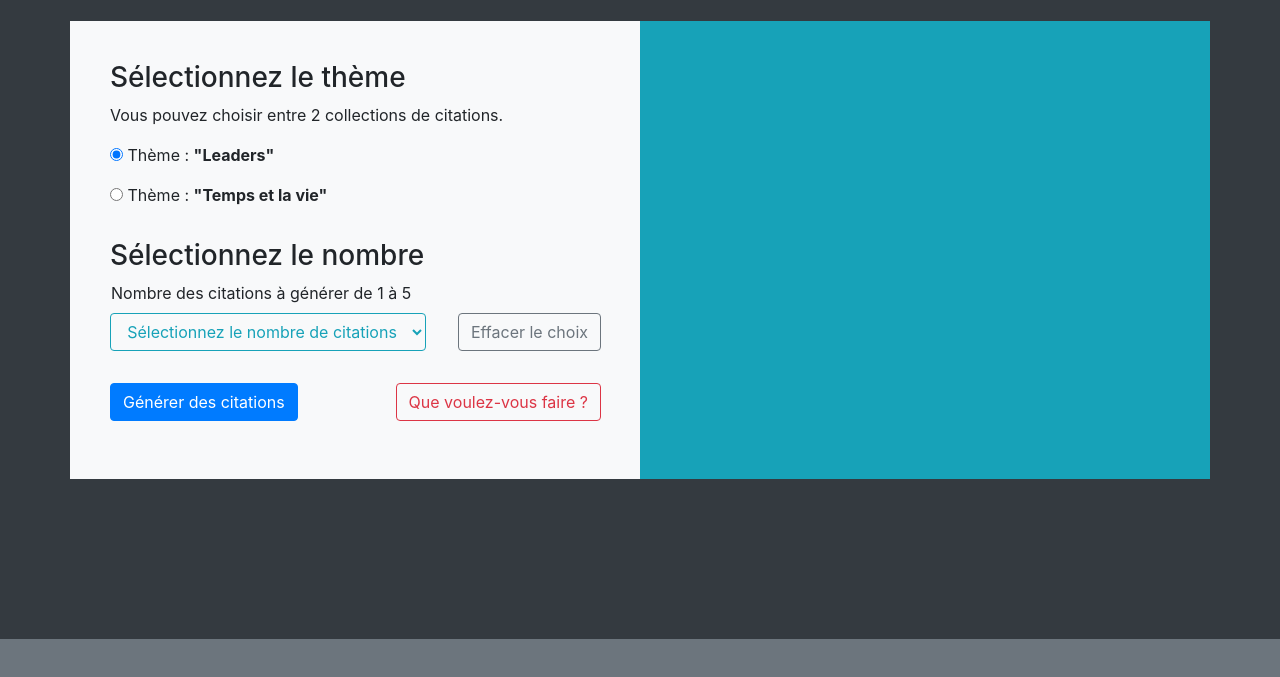
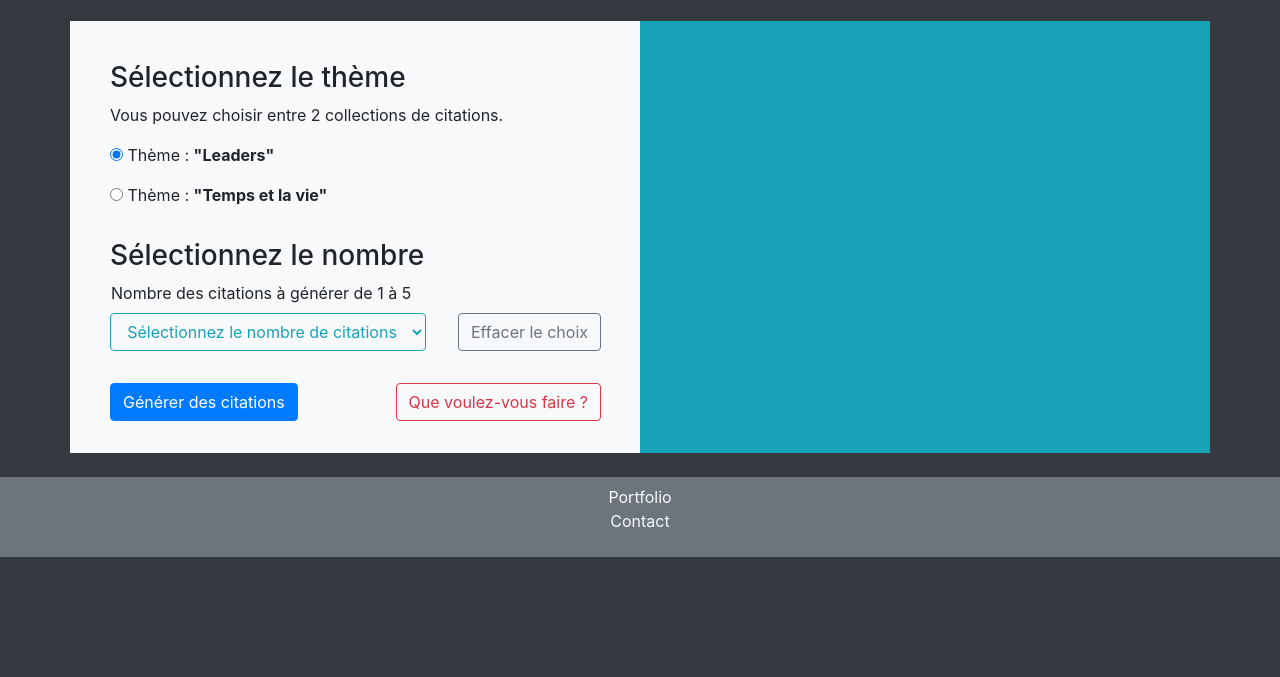
Before and after one commit to lana-rodion/p5quotes, a website: page index2.html in a window 1280 px wide. Shown: the part 121-798 px from the top of the page. Drawn offline with nearby package versions, Linux system fonts and the light colour scheme.

Commit message:
WIP index2.html footer

```diff
--- a/index2.html
+++ b/index2.html
@@ -11,14 +11,14 @@
 	<link rel="icon" type="image/png" href="http://2.gravatar.com/avatar/7a582c7bf3c6a6a8ca0a9d9f36620fb7.png">
 </head>
 
-<body>
-<div id="container-fluid" class="p-4 bg-dark" style="height: 95vh;">
+<body class="bg-dark" style="height: 100%;">
+<div id="container-fluid" class="p-4 bg-dark" style="height: 100%;">
 
 	<h1 class="text-light ml-4"> Générateur des citations - P5 </h1>
 	<!-- Select the type of Generator -->
 	<h2 class="text-warning ml-4 mb-4">Faites votre choix&nbsp;!</h2>
 
-	<div class="container bg-light border-rounded">
+	<div class="container bg-light">
 		<div class="row">
 			<div class="col-12 col-sm-12 col-md-6 pl-3">
 				<form id="form" name="selectForm" class="form-group ml-auto mt-2 mr-auto pl-4 pt-4 pr-4 pb-2 bg-light">
@@ -65,23 +65,30 @@
 					</div>
 				</div>
 			</div>
-			<div class="col-12 col-sm-12 col-md-6 bg-info p-4">
-				<!-- Quotes Box -->
-				<div class="row" style="height: 410px; overflow-y: auto;">
-					<div id="quotesBox" class="col-10 p-3">
-						<div id = "quoteTitle">
-							<p></p>
-						</div>
-						<ul id="quotesList">
-						</ul>
+			<!-- Quotes Box -->
+			<div id="quotesBox" class="col-12 col-sm-12 col-md-6 pb-2 bg-info d-flex flex-wrap">
+				<div class="ml-2 p-3" style="max-height: 554px; overflow-y: auto;">
+					<div id = "quoteTitle">
+						<p></p>
 					</div>
+					<ul id="quotesList" class="p-4 mt-2 mb-4"></ul>
 				</div>
 			</div>
 		</div>
 	</div>
 </div>
-<footer class="bg-secondary p-4">
-	<div class="container"></div>
+<footer class="text-center p-2 bg-secondary sticky-bottom">
+	<div class="container">
+		<div class="container social-icon">
+		<ul class="list-inline">
+			<li><a href="#" class=""><i class="fab fa-facebook" aria-hidden="true"></i></a></li>
+			<li><a href="#" class=""><i class="fab fa-twitter" aria-hidden="true"></i></a></li>
+			<li><a href="#" class=""><i class="fab fa-linkedin" aria-hidden="true"></i></a></li>
+			<li><a href="politique-de-cookies.html" class="text-light">Portfolio</a></li>
+			<li><a href="#contact" class="text-light">Contact</a></li>
+		</ul>
+	</div>
+	</div>
 </footer>
 
 <script src="js/step2_multiQuotes.js"></script>
```
